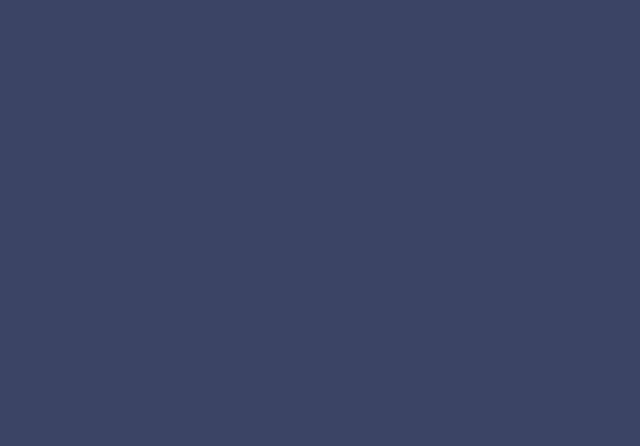
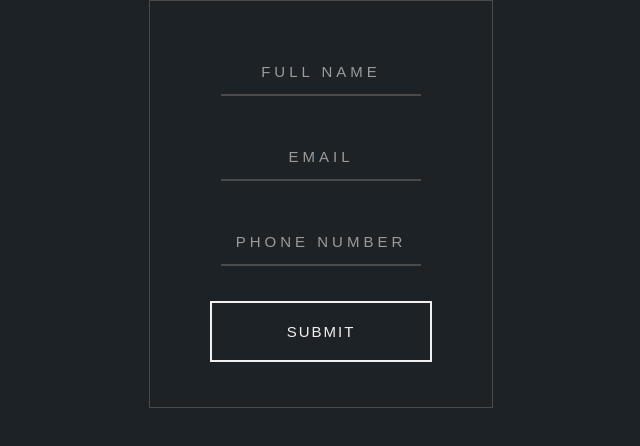
Before and after one commit to Eshaan-B/SIH2022-Frontend, a React (Create React App) app: page /signup in a window 1280 px wide. Before the commit this address had no page. Shown: the top 446 px of the page, without its empty margins (319-959 px from the left). Built offline with nearby package versions, Linux system fonts and the light colour scheme.

Commit message:
Initial Commit

```diff
--- a/src/App.js
+++ b/src/App.js
@@ -4,6 +4,7 @@ import About from "./Components/About/about";
 import Login from "./Components/Login/Login";
 import Dashboard from "./Components/Dashboard/Dashboard";
 import Progress from "./Components/Progress/progress";
+import Signup from "./Components/Signup/Signup";
 
 function App() {
   return (
@@ -12,6 +13,7 @@ function App() {
         <Routes>
           <Route path="/" element={<About />} />
           <Route path="/login" element={<Login />} />
+          <Route path="/signup" element={<Signup />} />
           <Route path="/profile" element={<Dashboard />} />
           <Route path="/progress" element={<Progress />} />
         </Routes>
--- /dev/null
+++ b/src/Components/Signup/Signup.css
@@ -0,0 +1,110 @@
+body {
+  background-color: #1d2227;
+  height: 100vh;
+  font-family: "Montserrat", sans-serif;
+}
+
+div.container {
+  height: 100%;
+  display: flex;
+  align-items: center;
+  justify-content: center;
+}
+
+/* form design */
+
+form {
+  text-align: center;
+  border: 1px solid #4a4a4a;
+  padding: 30px;
+}
+
+label {
+  display: block;
+  letter-spacing: 4px;
+  padding-top: 30px;
+  text-align: center;
+}
+
+/* animation for the text to float up */
+
+label .label-text {
+  color: #9b9b9b;
+  cursor: text;
+  font-size: 15px;
+  line-height: 20px;
+  text-transform: uppercase;
+  -moz-transform: translateY(-34px);
+  -ms-transform: translateY(-34px);
+  -webkit-transform: translateY(-34px);
+  transform: translateY(-34px);
+  transition: all 0.3s;
+}
+
+/* remove the input box styling */
+label input {
+  background-color: transparent;
+  border: 0;
+  border-bottom: 2px solid #4a4a4a;
+  color: white;
+  font-size: 20px;
+  letter-spacing: 1px;
+  outline: 0;
+  padding: 5px 20px;
+  text-align: center;
+  transition: all 0.3s;
+  width: 200px;
+}
+
+/* once you click in the input the input width box animates */
+
+label input:focus {
+  max-width: 100%;
+  width: 400px;
+}
+
+/* the text floats up and turns white */
+
+label input:focus + .label-text {
+  color: #f0f0f0;
+  font-size: 13px;
+  margin-top: 10px;
+  -moz-transform: translateY(-74px);
+  -ms-transform: translateY(-74px);
+  -webkit-transform: translateY(-74px);
+  transform: translateY(-74px);
+}
+
+/* the text floats up during form validation */
+
+label input:valid + .label-text {
+  font-size: 13px;
+  -moz-transform: translateY(-74px);
+  -ms-transform: translateY(-74px);
+  -webkit-transform: translateY(-74px);
+  transform: translateY(-74px);
+}
+
+/* button styling */
+
+button {
+  background: transparent;
+  color: #f0f0f0;
+  border: 2px solid #f0f0f0;
+  font-size: 15px;
+  letter-spacing: 2px;
+  padding: 20px 75px;
+  text-transform: uppercase;
+  cursor: pointer;
+  display: inline-block;
+  margin: 15px 30px;
+  -webkit-transition: all 0.4s;
+  -moz-transition: all 0.4s;
+  transition: all 0.4s;
+}
+
+button:hover,
+button:focus {
+  background-color: white;
+  color: #333333;
+}
--- /dev/null
+++ b/src/Components/Signup/Signup.js
@@ -0,0 +1,37 @@
+import React from "react";
+import "./Signup.css";
+
+function Signup() {
+  function handleSubmit(e) {
+    e.preventDefault();
+  }
+  return (
+    <div className="container">
+      <section>
+        <form onSubmit={handleSubmit}>
+          <label>
+            <input name="name" id="name" type="text" required />
+            <div className="label-text">Full Name</div>
+          </label>
+          <label>
+            <input type="email" name="email" id="email" required />
+            <div className="label-text">Email</div>
+          </label>
+          <label>
+            <input type="tel" name="phone" id="phone" required />
+            <div className="label-text">Phone Number</div>
+          </label>
+          <button
+            type="submit"
+            value="Submit"
+            onClick={(e) => e.preventDefault}
+          >
+            Submit
+          </button>
+        </form>
+      </section>
+    </div>
+  );
+}
+
+export default Signup;
```
Also changed, not shown: src/Components/Progress/Progress.css (+156 -167 lines).
